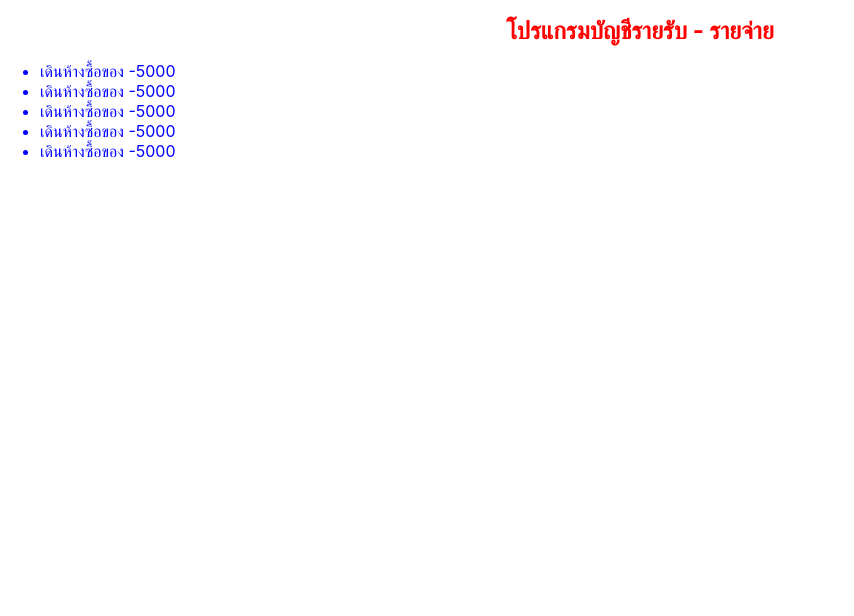
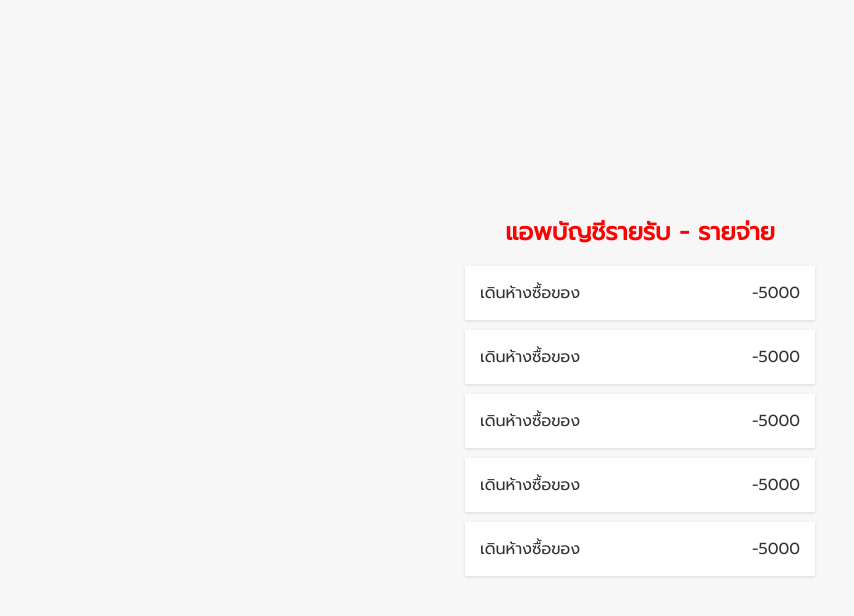
Before and after one commit to sarawuthjdp/demo-react, a React (Create React App) app: page / in a window 1280 px wide. Shown: the top 616 px of the page, without its empty margins (0-854 px from the left). Built offline with nearby package versions, Linux system fonts and the light colour scheme.

Commit message:
new design page

```diff
--- a/src/App.css
+++ b/src/App.css
@@ -1,38 +1,21 @@
-.App {
-  text-align: center;
+@import url('https://fonts.googleapis.com/css2?family=Prompt&display=swap');
+
+*{
+  box-sizing: border-box;
 }
 
-.App-logo {
-  height: 40vmin;
-  pointer-events: none;
-}
-
-@media (prefers-reduced-motion: no-preference) {
-  .App-logo {
-    animation: App-logo-spin infinite 20s linear;
-  }
-}
-
-.App-header {
-  background-color: #282c34;
-  min-height: 100vh;
+body{
+  background: #f7f7f7;
   display: flex;
   flex-direction: column;
   align-items: center;
   justify-content: center;
-  font-size: calc(10px + 2vmin);
-  color: white;
+  min-height: 100vh;
+  margin: 0;
+  font-family: 'Prompt', sans-serif;
 }
 
-.App-link {
-  color: #61dafb;
+.container{
+  margin: 30px auto;
+  width: 350px;
 }
-
-@keyframes App-logo-spin {
-  from {
-    transform: rotate(0deg);
-  }
-  to {
-    transform: rotate(360deg);
-  }
-}
--- a/src/App.js
+++ b/src/App.js
@@ -1,12 +1,12 @@
 import Transaction from "./Component/Transaction";
-
+import './App.css'
 function App() {
   const design = { color: "red", textAlign: "center", fontSize: "1.5rem" };
   return (
-    <>
-      <h1 style={design}>โปรแกรมบัญชีรายรับ - รายจ่าย</h1>
+    <div className='container'>
+      <h1 style={design}>แอพบัญชีรายรับ - รายจ่าย</h1>
       <Transaction></Transaction>
-    </>
+    </div>
   );
 }
 
--- a/src/Component/Item.css
+++ /dev/null
@@ -1,3 +0,0 @@
-.item{
-    color:blue
-}
--- a/src/Component/Item.js
+++ b/src/Component/Item.js
@@ -1,10 +1,8 @@
-import './Item.css'
-
 const Item = () => {
   const name = "เดินห้างซื้อของ";
   const amount = 5000;
   return (
-    <li className='item'>
+    <li>
       {name} <span>-{amount}</span>
     </li>
   );
--- /dev/null
+++ b/src/Component/Transaction.css
@@ -0,0 +1,14 @@
+.item-list{
+    list-style-type: none;
+    padding: 0;
+    margin-bottom: 40px;
+}
+.item-list li{
+    background: #fff;
+    box-shadow: 0 1px 3px rgba(0, 0, 0, 0.12);
+    padding: 15px;
+    color: #333;
+    display: flex;
+    justify-content: space-between;
+    margin-top: 10px;
+}
--- a/src/Component/Transaction.js
+++ b/src/Component/Transaction.js
@@ -1,7 +1,8 @@
 import Item from "./Item";
+import './Transaction.css'
 
 const Transaction = () => (
-  <ul>
+  <ul className='item-list'>
     <Item></Item>
     <Item></Item>
     <Item></Item>
```
